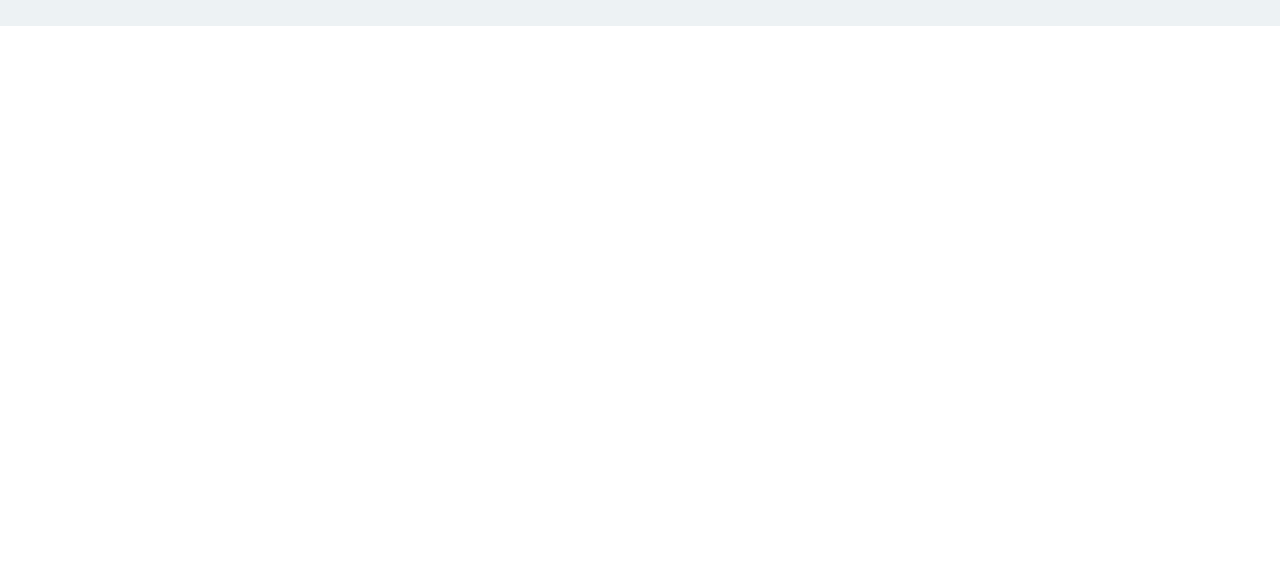
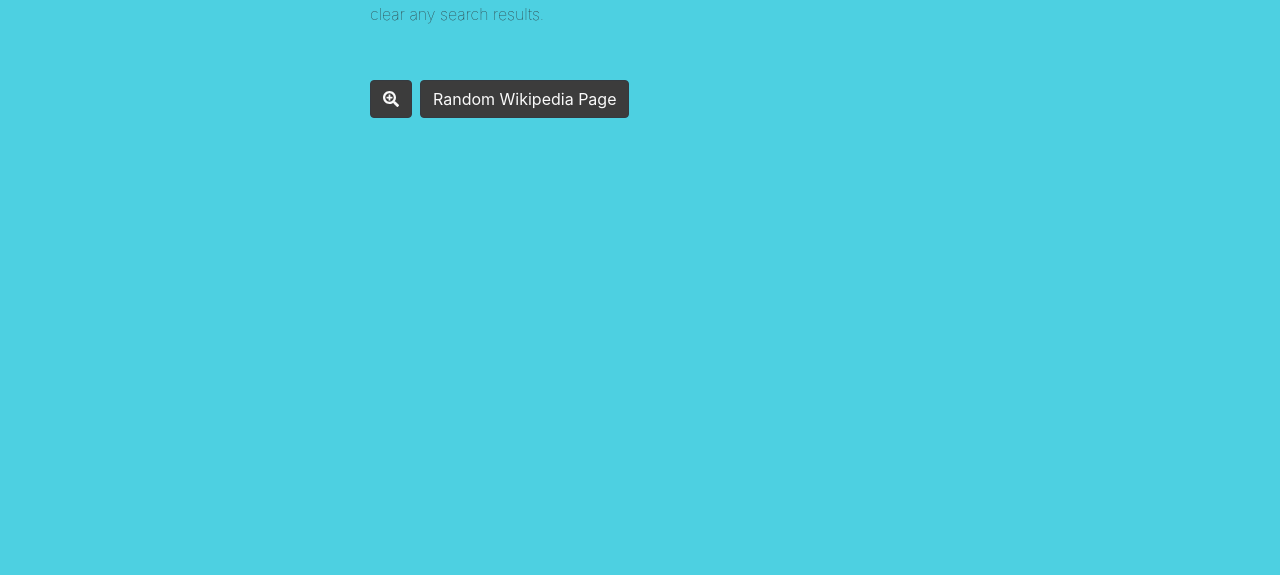
Before and after one commit to NocteArmy/Wikipedia-Viewer, a plain HTML site: page index.html in a window 1280 px wide. Shown: the part 225-800 px from the top of the page. Drawn offline with nearby package versions, Linux system fonts and the light colour scheme.

Commit message:
Visual Updates

```diff
--- a/index.html
+++ b/index.html
@@ -19,14 +19,14 @@
     <div class="jumbotron-fluid">
       <div class="container">
         <div class="row justify-content-center">
-          <div class="col-10">
+          <div class="col-6">
             <h1 class="title">Wikipedia Viewer App</h1>
             <p>This page allows you to request a random Wikipedia page using the "Random Wikipedia Page" button. You may also click on the magnifying glass to open a search field to find the first 10 results that match the search parameters. Clicking the magnifying glass again will reset the form and clear any search results.</p><br>
           </div>
         </div>
 
         <div class="row justify-content-center">
-          <div class="col-10">
+          <div class="col-6">
             <div class="btn-toolbar" role="toolbar" aria-label="Wikipedia toolbar">
               <div class="input-group">
                 <button id="open-search" type="button" class="btn btn-dark" title="Click to search for a Wikipedia page"><i id="search-icon" class="fas fa-search-plus" aria-hidden="true"></i><span class="sr-only">Search</span></button>
@@ -40,8 +40,8 @@
           </div>
         </div>
 
-        <div class="row">
-          <div class="col" id="search-results"></div>
+        <div class="row justify-content-center">
+          <div class="col-8" id="search-results"></div>
         </div>
       </div>
     </div>
--- a/styles.css
+++ b/styles.css
@@ -1,8 +1,10 @@
 @import url(https://fonts.googleapis.com/css?family=Roboto:100);
 
 .jumbotron-fluid {
-  background: #EDF2F4;
-  padding: 20px 0;
+  min-height: 100vh;
+  background-color: rgb(77, 208, 225);
+  color: rgb(42, 43, 44);
+  padding: 75px 0;
 }
 h1, h2, h3, h4, h5, h6 {
   font-family: 'Roboto', sans-serif;
@@ -16,12 +18,8 @@ p {
 h1 ~ p {
   margin-bottom: 0;
 }
-a {
-  color: #2B2D42;
-}
-a:hover {
-  text-decoration: none;
-  color: #2B2D42;
+h1 + p {
+  margin-bottom: 30px;
 }
 .title {
   font-weight: 700;
@@ -39,9 +37,9 @@ a:hover {
   display: none;
 }
 .btn-dark {
-  color: #c18934;
-  background: #2B2D42;
+  color: rgb(250, 250, 250);
+  background-color: rgb(60, 60, 60);
 }
 #search-results {
-  margin-top: 20px;
+  margin-top: 50px;
 }
```
